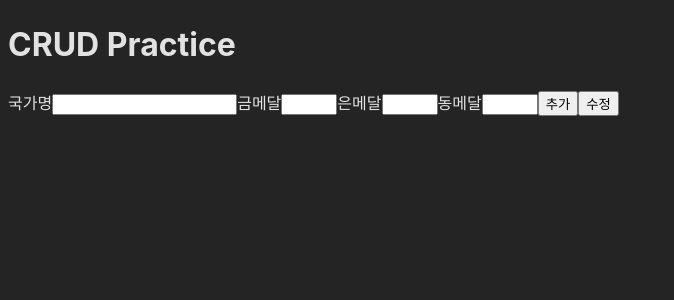
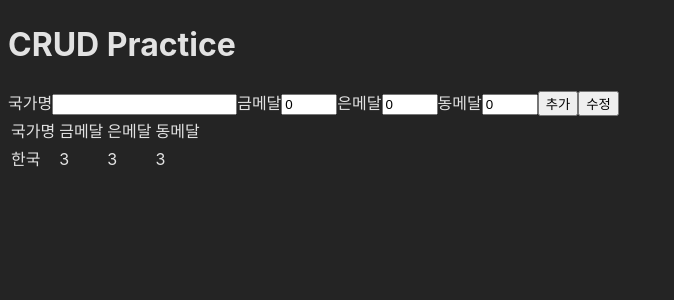
Before and after one commit to PomegranateBlue/React_CRUD, a React (Vite) app: page / in a window 1280 px wide. Shown: the top 300 px of the page, without its empty margins (0-674 px from the left). Built offline with nearby package versions, Linux system fonts and the light colour scheme.

Commit message:
입력 폼 오류

```diff
--- a/src/App.jsx
+++ b/src/App.jsx
@@ -9,6 +9,12 @@ const App = () => {
       copperMedal: 3,
     },
   ]);
+  const [inputData, setInputData] = useState({
+    country: "",
+    goldMedal: 0,
+    silverMedal: 0,
+    copperMedal: 0,
+  });
   console.log(medal);
   const handleInput = (e) => {
     const { name, value } = e.target;
@@ -20,6 +26,15 @@ const App = () => {
 
   const addMedal = (e) => {
     e.preventDefault();
+    if (!inputData.country) {
+      alert("국가명을 입력하세요");
+      return;
+    }
+    const newMedal = {
+      id: Date.now(),
+      ...inputData,
+    };
+    setMedal((prev) => [...prev, newMedal]);
   };
   const editMedal = (e) => {
     e.preventDefault();
@@ -30,11 +45,11 @@ const App = () => {
       <div className="form-container">
         <form onSubmit={addMedal}>
           <label>국가명</label>
-          <input type="text" value={medal.country} />
+          <input type="text" value={inputData.country} onChange={handleInput} />
           <label>금메달</label>
           <input
             type="number"
-            value={medal.goldMedal}
+            value={inputData.goldMedal}
             onChange={handleInput}
             min="0"
             max="99"
@@ -42,7 +57,7 @@ const App = () => {
           <label>은메달</label>
           <input
             type="number"
-            value={medal.silverMedal}
+            value={inputData.silverMedal}
             onChange={handleInput}
             min="0"
             max="99"
@@ -50,7 +65,7 @@ const App = () => {
           <label>동메달</label>
           <input
             type="number"
-            value={medal.copperMedal}
+            value={inputData.copperMedal}
             onChange={handleInput}
             min="0"
             max="99"
@@ -74,7 +89,26 @@ const App = () => {
         </form>
       </div>
       <div className="medalList-container">
-        <table></table>
+        <table>
+          <thead>
+            <tr>
+              <th>국가명</th>
+              <th>금메달</th>
+              <th>은메달</th>
+              <th>동메달</th>
+            </tr>
+          </thead>
+          <tbody>
+            {medal.map((item) => (
+              <tr key={item.id}>
+                <td>{item.country}</td>
+                <td>{item.goldMedal}</td>
+                <td>{item.silverMedal}</td>
+                <td>{item.copperMedal}</td>
+              </tr>
+            ))}
+          </tbody>
+        </table>
       </div>
     </div>
   );
```
